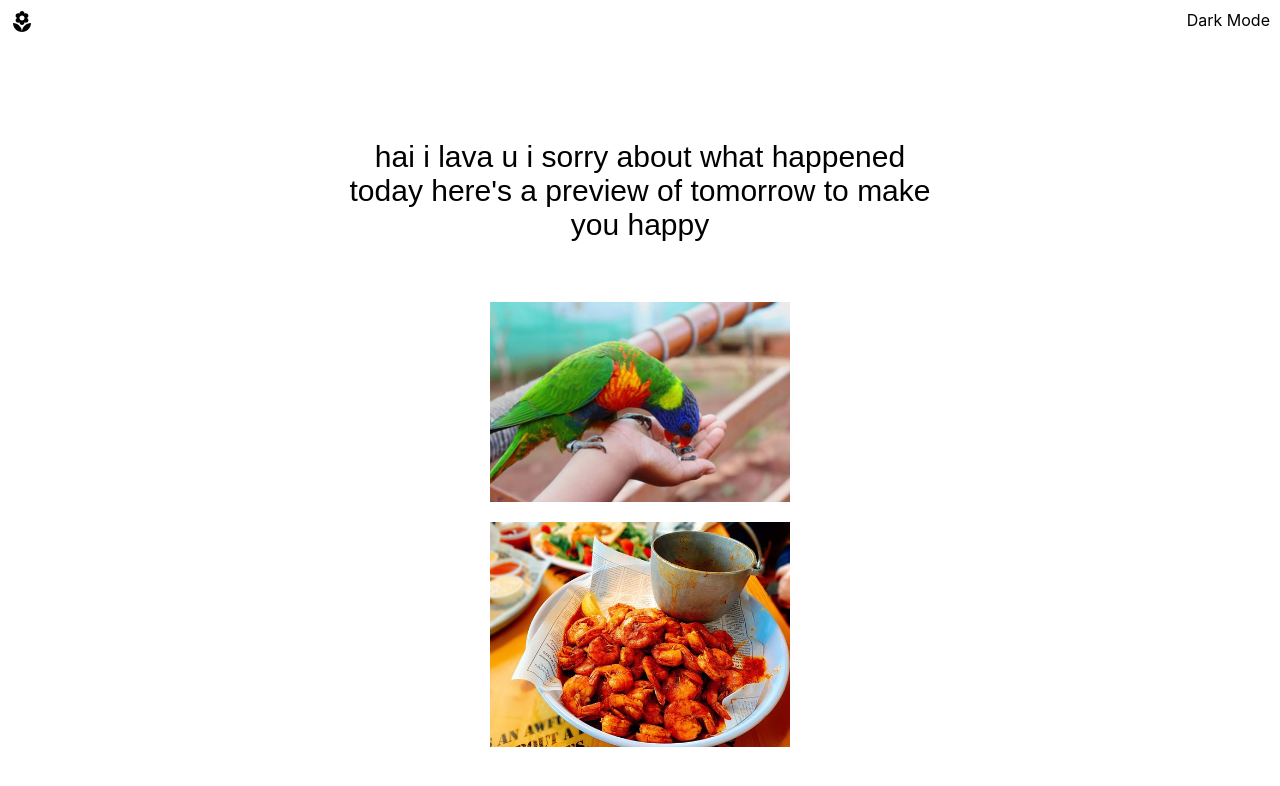
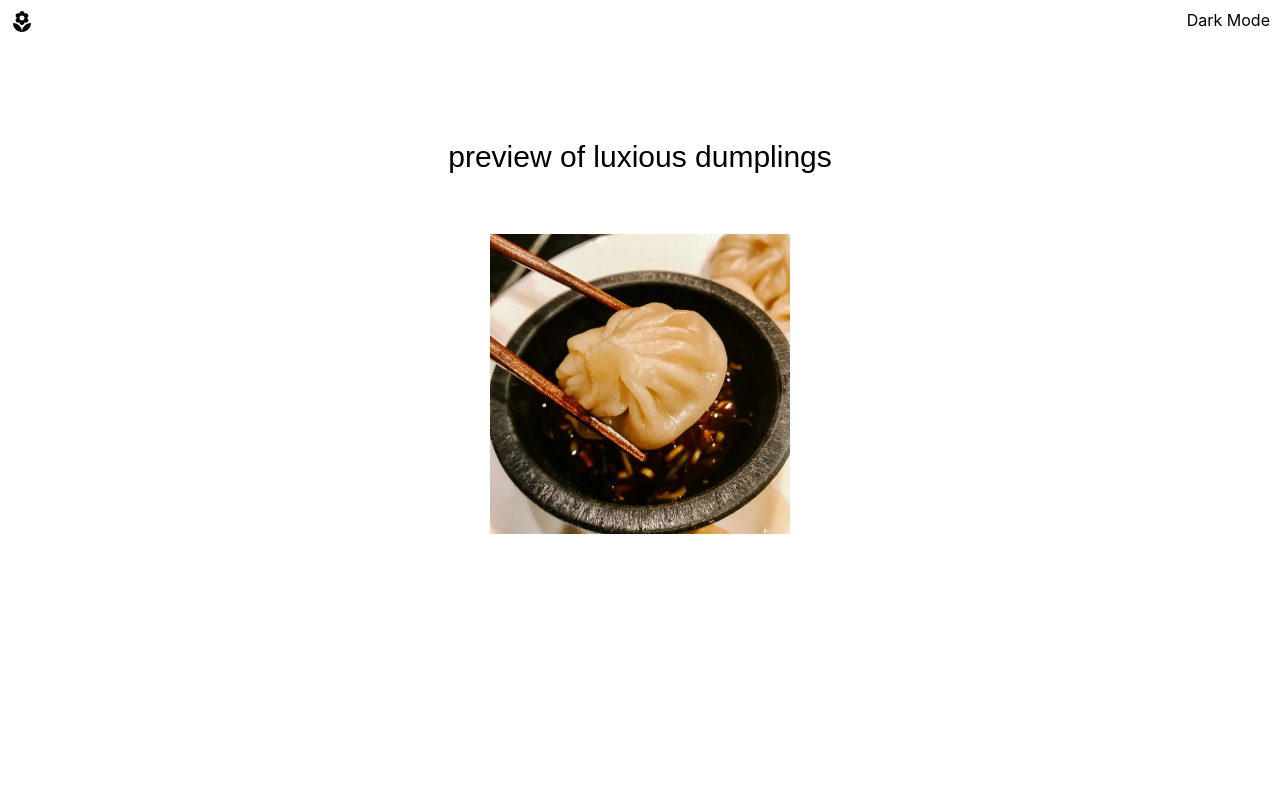
Before and after one commit to benguo2003/website, a React (Create React App) app in the folder ben-personal-website/: page / in a window 1280 px wide. Both pictures are taken after a click on the icon 22 px from the left and 22 px from the top of the page. Shown: the top 786 px of the page. Built offline with nearby package versions, Linux system fonts and the light colour scheme; some icons are missing; a web font is replaced by a local one.

Commit message:
bobabolt

```diff
--- a/ben-personal-website/src/Content.js
+++ b/ben-personal-website/src/Content.js
@@ -5,6 +5,7 @@ import linkedin from './images/linkedin.png';
 import bubba from './images/bubba.jpg';
 import lorikeet from './images/lorikeet.jpg';
 import pdf from './images/pdf.png';
+import dumpling from './images/dumplings.jpg';
 import { AwesomeButton } from "react-awesome-button";
 import 'react-awesome-button/dist/styles.css';
 import SvgIcon from '@material-ui/core/SvgIcon';
@@ -43,10 +44,9 @@ function Content() {
             <ModeButton isDarkMode={isDarkMode} setIsDarkMode={setIsDarkMode}/>
             {isIconClicked ? (
                 <div className="content">
-                    <h4>hai i lava u i sorry about what happened today here's a preview of tomorrow to make you happy</h4>
+                    <h4>preview of luxious dumplings</h4>
                     <div className="image-container">
-                        <img src={lorikeet} alt="Lorikeet" />
-                        <img src={bubba} alt="Bubba" />
+                        <img src={dumpling} alt="Lorikeet" />
                     </div>
                 </div>
             ) : (
```
Also changed, not shown: ben-personal-website/src/images/dumplings.jpg (added).
